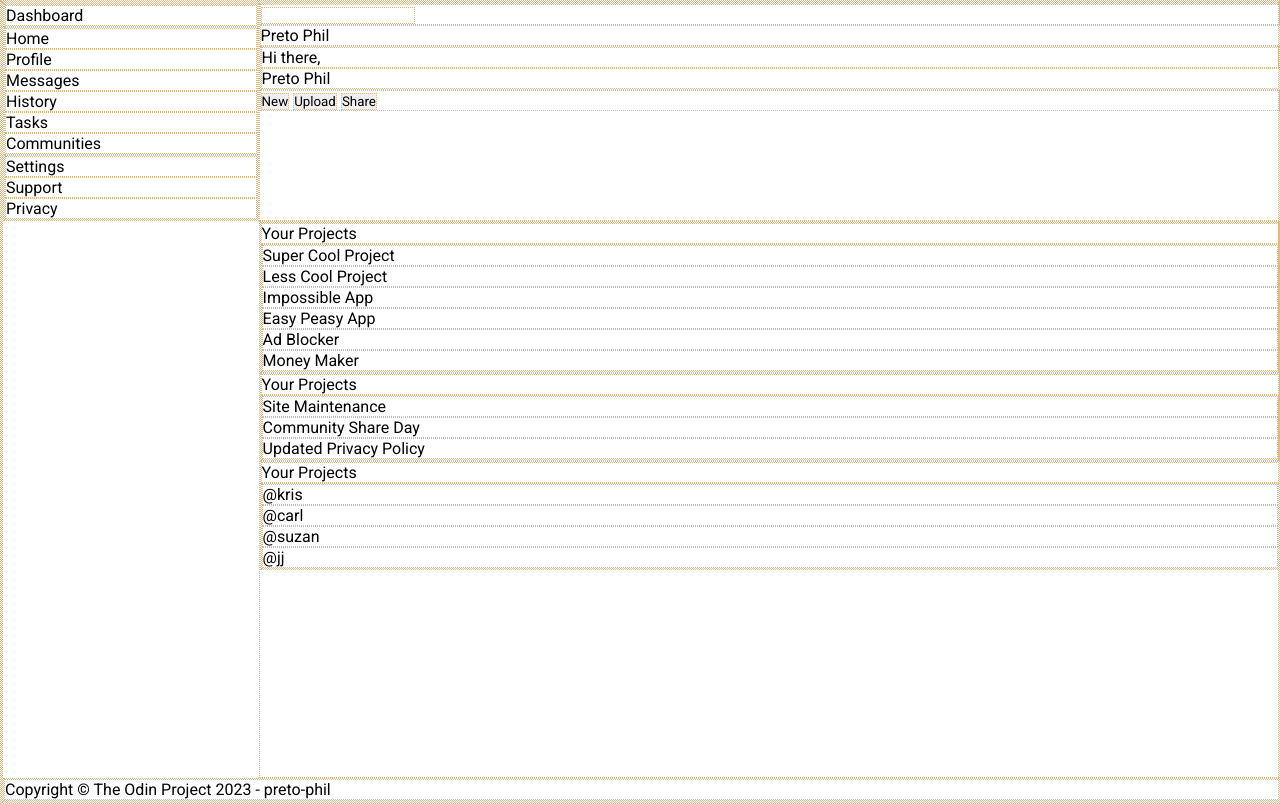
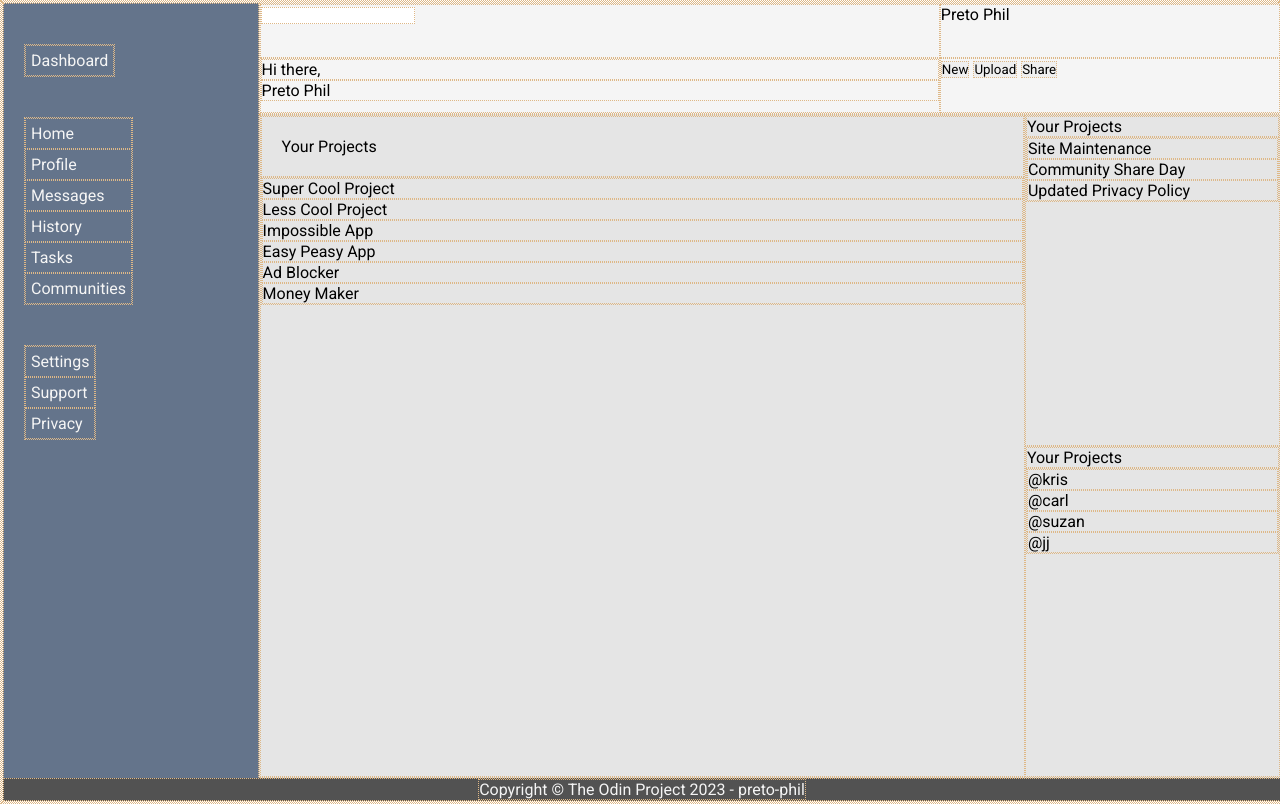
Before and after one commit to preto-phil/Admin-Dashboard, a plain HTML site: page Version-1/index.html in a window 1280 px wide. Drawn offline with Linux system fonts and the light colour scheme.

Commit message:
Wholesale changes: added sub-grid-item layout for sidebar, header and content; also numerous styling changes throughout

```diff
--- a/Version-1/style.css
+++ b/Version-1/style.css
@@ -26,22 +26,110 @@
 
 .header {
     grid-area: 1 / 2 / 2 / 3;
+
+    background-color: #f5f5f5;
+
+    display: grid;
+    grid-template-rows: 1fr 1fr;
+    grid-template-columns: 2fr 1fr;
 }
+
+.search {
+    grid-area: 1 / 1 / 2 / 2;
+}
+
+.profile {
+    grid-area: 1 / 2 / 2 / 3;
+}
+
+.name {
+    grid-area: 2 / 1 / 3 / 2;
+}
+
+.actions {
+    grid-area: 2 / 2 / 3 / 3;
+}
+
 
 /* Sidebar */
 
-.Sidebar {
+.sidebar {
     grid-area: 1 / 1 / 4 / 2;
+
+    background-color: #64748b;
+    color: whitesmoke;
+
+    display: flex;
+    flex-direction: column;
+    justify-content: start;
+    align-items: flex-start;
+
+    padding: 20px;
 }
+
+.sidebar > div > div {
+    padding: 5px;
+}
+
+.dashboard {
+    margin: 20px 0;
+}
+
+.options {
+    margin: 20px 0;
+}
+
+.settings {
+    margin: 20px 0;
+}
+
+
+
 
 /* Content */
 
 .content {
     grid-area: 2 / 2 / 3 / 3;
+
+    background-color: #e5e5e5;
+
+    display: grid;
+    grid-template: 1fr 1fr / 3fr 1fr;
 }
+
+.projects {
+    grid-area: 1 / 1 / 3 / 2;
+}
+
+.tit-pro {
+    padding: 20px;
+}
+
+.pro-cards {
+    display: grid;
+    grid-template-rows: repeat();
+    grid-template-columns: repeat();
+
+}
+
+.announcements {
+    grid-area: 1 / 2 / 2 / 3;
+}
+
+.trending {
+    grid-area: 2 / 2 / 3 / 3;
+}
+
 
 /* Footer */
 
 .footer {
     grid-area: 3 / 1 / 4 / 3;
+
+    color: whitesmoke;
+    background-color: #525252;
+
+    display: flex;
+    justify-content: center;
+    align-content: center;
 }
```
